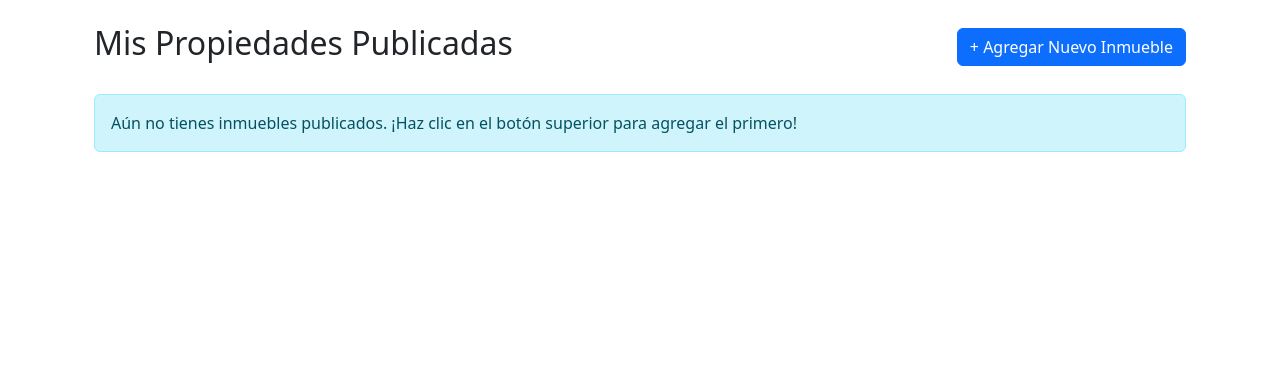
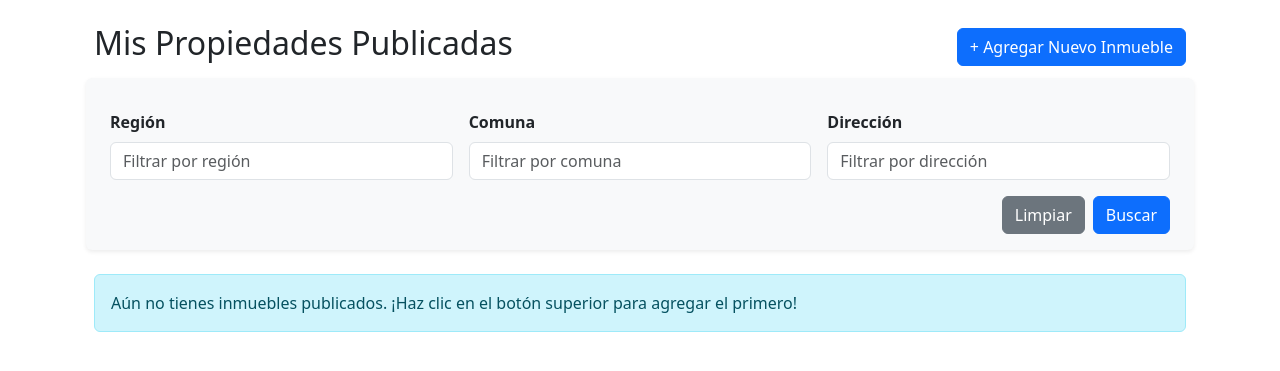
Before and after one commit to NatanaelSR/proyecto_inmuebles, a Django app: template gestion_inmuebles/templates/web/mis_inmuebles.html in a window 1280 px wide. Shown: the part 56-427 px from the top of the page. Run offline with Django 3.2, Linux system fonts and the light colour scheme; the template is opened without the code that fills it, so the values that code supplies are empty; parts of the project's set-up code (start-up, migrations or seed data) failed here and were passed over.

Commit message:
Mejora Agregada funcionalidad de busqueda por region, comuna y direccion en vistas

```diff
--- a/gestion_inmuebles/templates/web/mis_inmuebles.html
+++ b/gestion_inmuebles/templates/web/mis_inmuebles.html
@@ -6,7 +6,30 @@
         <h2>Mis Propiedades Publicadas</h2>
         <a href="{% url 'crear_inmueble' %}" class="btn btn-primary">+ Agregar Nuevo Inmueble</a>
     </div>
+    <form method="GET" class="row g-3 mb-4 p-3 bg-light rounded shadow-sm">
+        <div class="col-md-4">
+            <label for="region" class="form-label fw-bold">Región</label>
+            <input type="text" name="region" id="region" class="form-control" value="{{ region_query }}"
+                placeholder="Filtrar por región">
+        </div>
 
+        <div class="col-md-4">
+            <label for="comuna" class="form-label fw-bold">Comuna</label>
+            <input type="text" name="comuna" id="comuna" class="form-control" value="{{ comuna_query }}"
+                placeholder="Filtrar por comuna">
+        </div>
+
+        <div class="col-md-4">
+            <label for="direccion" class="form-label fw-bold">Dirección</label>
+            <input type="text" name="direccion" id="direccion" class="form-control" value="{{ direccion_query }}"
+                placeholder="Filtrar por dirección">
+        </div>
+
+        <div class="col-12 d-flex justify-content-end gap-2">
+            <a href="{% url 'mis_inmuebles' %}" class="btn btn-secondary">Limpiar</a>
+            <button type="submit" class="btn btn-primary">Buscar</button>
+        </div>
+    </form>
     {% if inmuebles %}
     <div class="table-responsive">
         <table class="table table-striped table-hover align-middle">
@@ -43,9 +66,16 @@
         </table>
     </div>
     {% else %}
+    {% if region_query or comuna_query or direccion_query %}
     <div class="alert alert-info" role="alert">
-        Aún no tienes inmuebles publicados. ¡Haz clic en el botón superior para agregar el primero!
+        No se encontraron inmuebles con los filtros seleccionados.
     </div>
+    {% else %}
+    <div class="alert alert-info" role="alert">
+        Aún no tienes inmuebles publicados.
+        ¡Haz clic en el botón superior para agregar el primero!
+    </div>
+    {% endif %}
     {% endif %}
 </div>
 {% endblock %}
```
Also changed, not shown: gestion_inmuebles/templates/web/lista_inmuebles.html (+24 -0 lines), gestion_inmuebles/views.py (+48 -5 lines).
